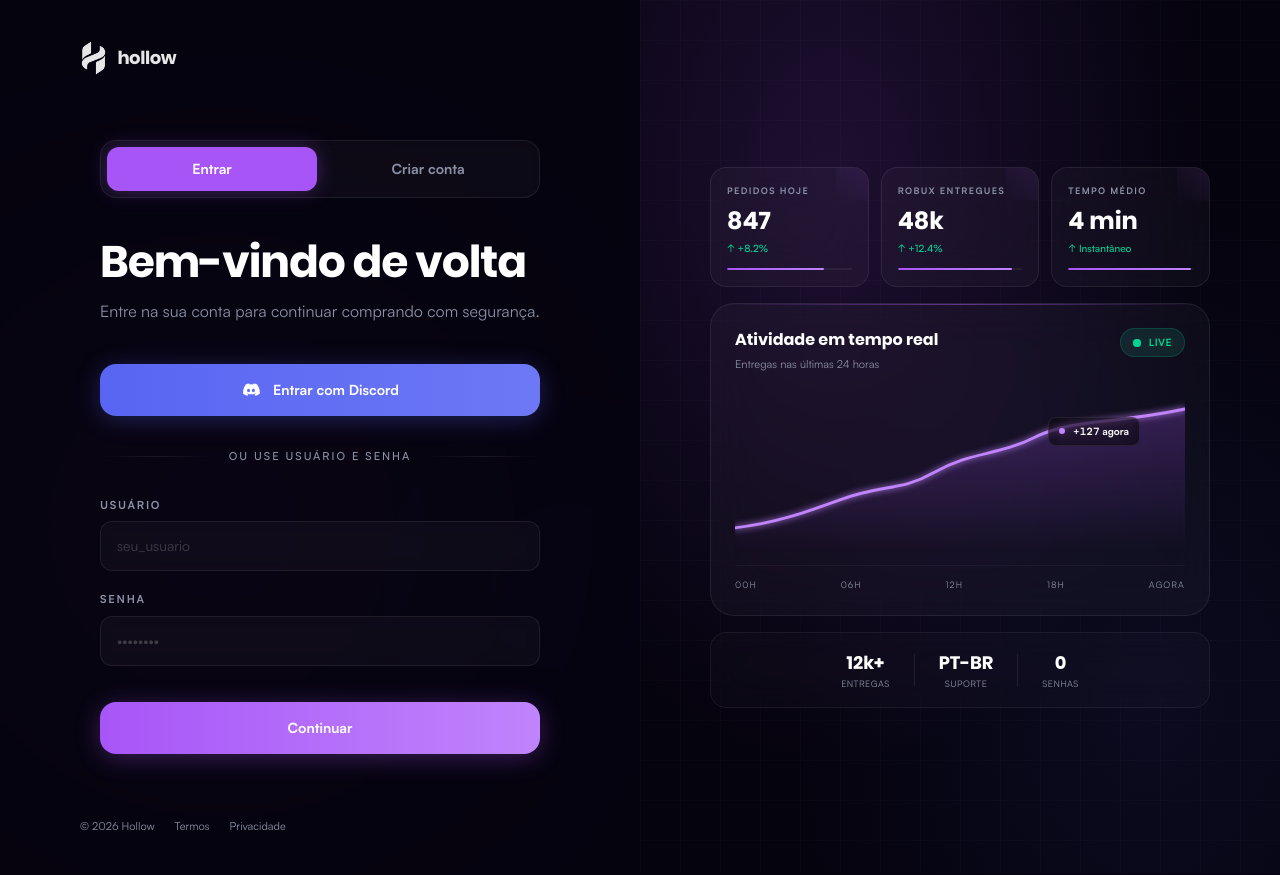
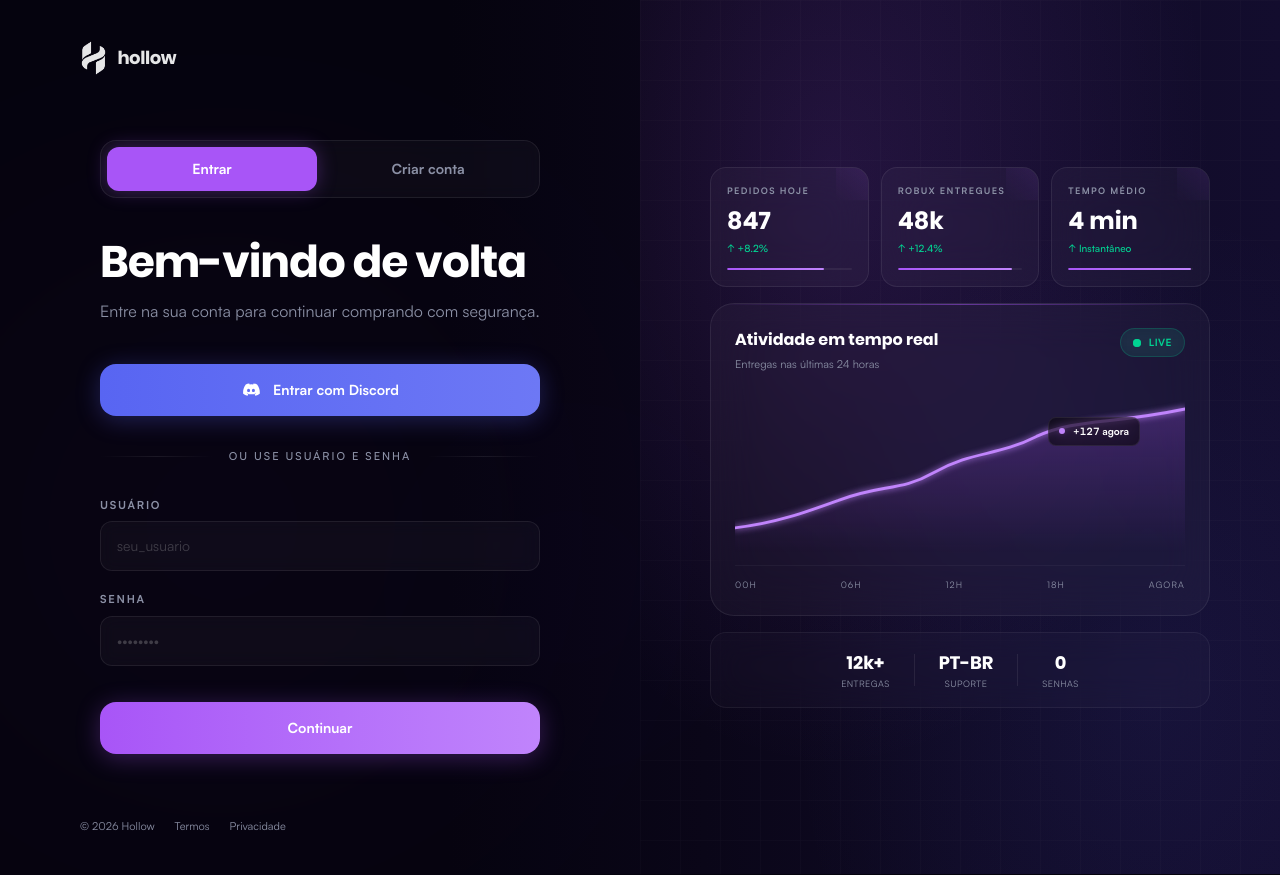
Before and after one commit to haise202020/hollow, a Next.js app: page /login in a window 1280 px wide. Built offline with nearby package versions, Linux system fonts and the light colour scheme.

Commit message:
Atualização do projeto

```diff
--- a/src/components/LoginClient.tsx
+++ b/src/components/LoginClient.tsx
@@ -75,7 +75,13 @@ export function LoginClient() {
   }
 
   return (
-    <div className="relative min-h-screen bg-[var(--bg)] text-white lg:grid lg:grid-cols-2">
+    <div
+      className="relative min-h-screen text-white lg:grid lg:grid-cols-2"
+      style={{
+        background:
+          "linear-gradient(to right, #05030e 0%, #05030e 35%, #0a0618 55%, #0f0a24 75%, #130d2e 100%)",
+      }}
+    >
       {/* Ambient glow — soft purple depth behind form */}
       <div
         aria-hidden
@@ -245,10 +251,10 @@ export function LoginClient() {
 
       {/* Right panel — glassmorphism dashboard */}
       <aside className="relative hidden overflow-hidden lg:flex lg:items-center lg:justify-center lg:px-10 lg:py-12">
-        {/* Background layers */}
+        {/* Background layers — transparent to let parent gradient show through */}
         <div
           aria-hidden
-          className="pointer-events-none absolute inset-0 bg-[#05030e]"
+          className="pointer-events-none absolute inset-0"
         />
         <div
           aria-hidden
```
